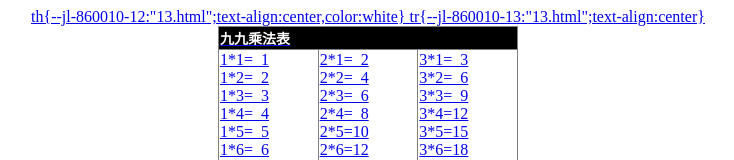
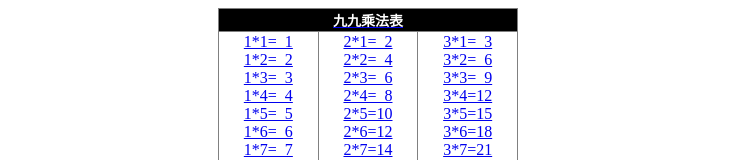
Before and after one commit to wayne1110832091/the-first-iesson-test, a plain HTML site: page 13.html in a window 1280 px wide. Shown: the top 160 px of the page, without its empty margins (272-1006 px from the left). Drawn offline with Linux system fonts and the light colour scheme.

Commit message:
Update 13.html

```diff
--- a/13.html
+++ b/13.html
@@ -6,7 +6,7 @@
 </head>
 <body>
     <center>
-        <a href="hthttps://wayne1110832091.github.io/the-first-iesson-test/13.html回頁首</a>
+        <a href="hthttps://wayne1110832091.github.io/the-first-iesson-test/13.html"回頁首</a>
     </center>
     <style>
         th{text-align:center,color:white}
```
